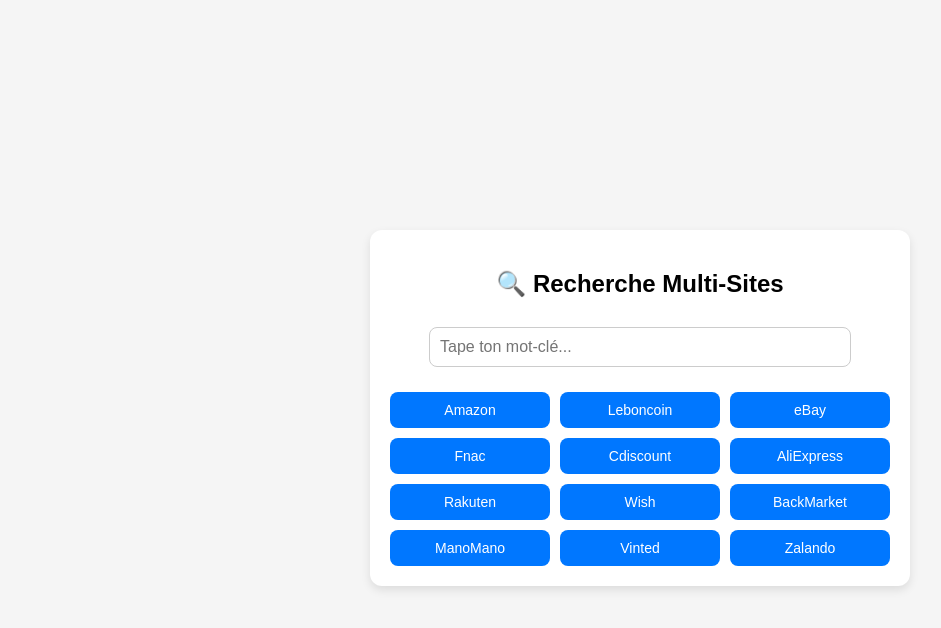
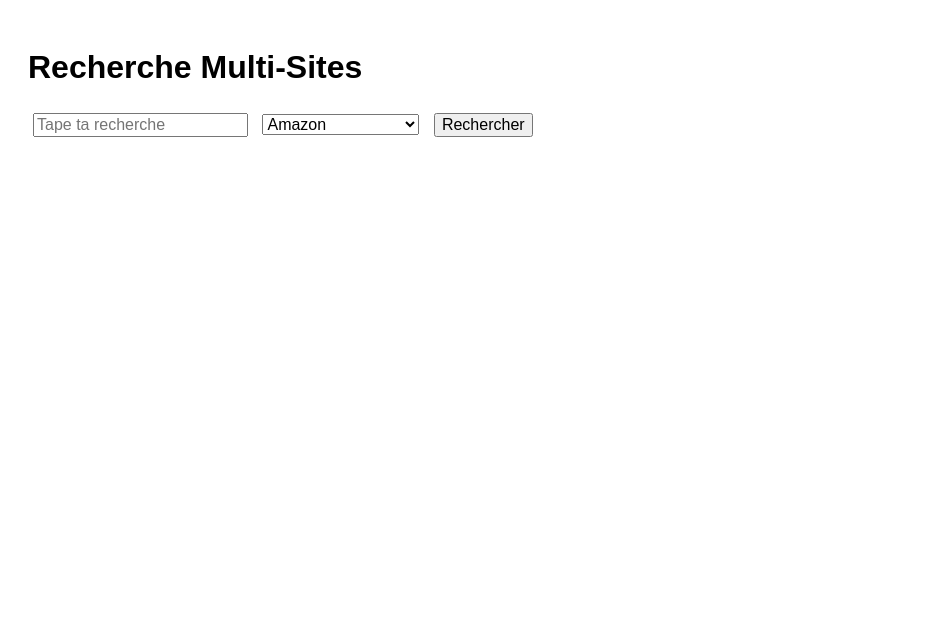
Before and after one commit to Tayzen-ItsMe/Multi-Search, a plain HTML site: page index.html in a window 1280 px wide. Shown: the whole page, without its empty margins (0-941 px from the left). Drawn offline with Linux system fonts and the light colour scheme.

Commit message:
index.html

```diff
--- a/index.html
+++ b/index.html
@@ -1,120 +1,77 @@
 <!DOCTYPE html>
 <html lang="fr">
 <head>
-  <meta charset="UTF-8">
+  <meta charset="UTF-8" />
   <title>Recherche Multi-Sites</title>
   <style>
-    body {
-      font-family: Arial, sans-serif;
-      display: flex;
-      justify-content: center;
-      align-items: center;
-      height: 100vh;
-      background: #f5f5f5;
-    }
-    .container {
-      background: white;
-      padding: 20px;
-      border-radius: 12px;
-      box-shadow: 0 4px 10px rgba(0,0,0,0.1);
-      text-align: center;
-      width: 500px;
-    }
-    input {
-      width: 80%;
-      padding: 10px;
-      margin: 10px 0;
-      border-radius: 8px;
-      border: 1px solid #ccc;
-      font-size: 16px;
-    }
-    .buttons {
-      display: grid;
-      grid-template-columns: repeat(auto-fill, minmax(120px, 1fr));
-      gap: 10px;
-      margin-top: 15px;
-    }
-    button {
-      padding: 10px;
-      border: none;
-      border-radius: 8px;
-      background: #0077ff;
-      color: white;
-      cursor: pointer;
-      font-size: 14px;
-      transition: 0.2s;
-    }
-    button:hover {
-      background: #005fcc;
-    }
+    body { font-family: Arial, sans-serif; padding: 20px; }
+    input, select, button { font-size: 1rem; margin: 5px; }
   </style>
 </head>
 <body>
-  <div class="container">
-    <h2>🔍 Recherche Multi-Sites</h2>
-    <input type="text" id="query" placeholder="Tape ton mot-clé...">
-    <div class="buttons">
-      <button onclick="search('amazon')">Amazon</button>
-      <button onclick="search('leboncoin')">Leboncoin</button>
-      <button onclick="search('ebay')">eBay</button>
-      <button onclick="search('fnac')">Fnac</button>
-      <button onclick="search('cdiscount')">Cdiscount</button>
-      <button onclick="search('aliexpress')">AliExpress</button>
-      <button onclick="search('rakuten')">Rakuten</button>
-      <button onclick="search('wish')">Wish</button>
-      <button onclick="search('backmarket')">BackMarket</button>
-      <button onclick="search('manomano')">ManoMano</button>
-      <button onclick="search('vinted')">Vinted</button>
-      <button onclick="search('zalando')">Zalando</button>
-    </div>
-  </div>
+  <h1>Recherche Multi-Sites</h1>
+  <input type="text" id="query" placeholder="Tape ta recherche" />
+  <select id="siteSelect">
+    <!-- Généraux -->
+    <option value="https://www.amazon.fr/s?k=">Amazon</option>
+    <option value="https://www.ebay.fr/sch/i.html?_nkw=">eBay</option>
+    <option value="https://www.cdiscount.com/search/10/">Cdiscount</option>
+    <option value="https://www.fnac.com/SearchResult/ResultList.aspx?Search=">Fnac</option>
+    <option value="https://www.aliexpress.com/wholesale?SearchText=">AliExpress</option>
+    <option value="https://www.rakuten.fr/search/">Rakuten</option>
+    <option value="https://www.wish.com/search/">Wish</option>
+    <option value="https://www.manomano.fr/search?text=">ManoMano</option>
+    <option value="https://www.conforama.fr/recherche?q=">Conforama</option>
+    <option value="https://www.laredoute.fr/ppdp/search.aspx?search=">La Redoute</option>
+    <option value="https://www.carrefour.fr/s?q=">Carrefour</option>
+    <option value="https://www.auchan.fr/recherche?text=">Auchan</option>
+    <option value="https://www.boulanger.com/resultats?tr=">Boulanger</option>
+    <option value="https://www.darty.com/nav/recherche?search=">Darty</option>
+    <option value="https://www.decathlon.fr/search?Ntt=">Decathlon</option>
+    <option value="https://www.leroymerlin.fr/recherche/?q=">Leroy Merlin</option>
+    <option value="https://www.castorama.fr/recherche?text=">Castorama</option>
+
+    <!-- Mode & accessoires -->
+    <option value="https://www.zalando.fr/catalog/?q=">Zalando</option>
+    <option value="https://www.vinted.fr/catalog?search_text=">Vinted</option>
+    <option value="https://www.shein.com/pdsearch/">Shein</option>
+    <option value="https://www.asos.com/search/?q=">ASOS</option>
+    <option value="https://www.etam.com/search?q=">Etam</option>
+    <option value="https://www.nike.com/fr/w?q=">Nike</option>
+    <option value="https://www.adidas.fr/search?q=">Adidas</option>
+    <option value="https://www.hm.com/fr/search-results?q=">H&M</option>
+    <option value="https://www.lacoste.com/fr/search?q=">Lacoste</option>
+    <option value="https://www.galerieslafayette.com/search/result/?q=">Galeries Lafayette</option>
+    <option value="https://www.printemps.com/fr/fr/recherche?q=">Printemps</option>
+
+    <!-- High-tech & gaming -->
+    <option value="https://www.materiel.net/search/?q=">Materiel.net</option>
+    <option value="https://www.ldlc.com/recherche/?term=">LDLC</option>
+    <option value="https://www.rueducommerce.fr/recherche?q=">Rue du Commerce</option>
+    <option value="https://www.topachat.com/pages/recherche.php?mc=">TopAchat</option>
+    <option value="https://store.steampowered.com/search/?term=">Steam</option>
+    <option value="https://www.instant-gaming.com/fr/rechercher/?query=">Instant Gaming</option>
+    <option value="https://www.g2a.com/search?query=">G2A</option>
+    <option value="https://www.greenmangaming.com/search/?query=">GreenManGaming</option>
+
+    <!-- Occasion / Reconditionné -->
+    <option value="https://www.leboncoin.fr/recherche/?text=">Leboncoin</option>
+    <option value="https://www.backmarket.fr/search?slug=">BackMarket</option>
+    <option value="https://fr.shopping.rakuten.com/search/">Rakuten Occasion</option>
+  </select>
+  <button id="searchBtn">Rechercher</button>
 
   <script>
-    function search(site) {
-      const query = document.getElementById("query").value.trim();
-      if (!query) return alert("Écris un mot-clé !");
-
-      let url = "";
-      switch(site) {
-        case "amazon":
-          url = "https://www.amazon.fr/s?k=" + encodeURIComponent(query);
-          break;
-        case "leboncoin":
-          url = "https://www.leboncoin.fr/recherche?text=" + encodeURIComponent(query);
-          break;
-        case "ebay":
-          url = "https://www.ebay.fr/sch/i.html?_nkw=" + encodeURIComponent(query);
-          break;
-        case "fnac":
-          url = "https://www.fnac.com/SearchResult/ResultList.aspx?Search=" + encodeURIComponent(query);
-          break;
-        case "cdiscount":
-          url = "https://www.cdiscount.com/search/10/" + encodeURIComponent(query) + ".html";
-          break;
-        case "aliexpress":
-          url = "https://fr.aliexpress.com/wholesale?SearchText=" + encodeURIComponent(query);
-          break;
-        case "rakuten":
-          url = "https://fr.shopping.rakuten.com/s/?k=" + encodeURIComponent(query);
-          break;
-        case "wish":
-          url = "https://www.wish.com/search/" + encodeURIComponent(query);
-          break;
-        case "backmarket":
-          url = "https://www.backmarket.fr/search?q=" + encodeURIComponent(query);
-          break;
-        case "manomano":
-          url = "https://www.manomano.fr/recherche/" + encodeURIComponent(query);
-          break;
-        case "vinted":
-          url = "https://www.vinted.fr/catalog?search_text=" + encodeURIComponent(query);
-          break;
-        case "zalando":
-          url = "https://www.zalando.fr/catalogue/?q=" + encodeURIComponent(query);
-          break;
+    document.getElementById('searchBtn').addEventListener('click', function() {
+      const query = encodeURIComponent(document.getElementById('query').value);
+      const base = document.getElementById('siteSelect').value;
+      if (query.trim() === '') {
+        alert('Merci de saisir une recherche.');
+        return;
       }
-      window.open(url, "_blank");
-    }
+      const url = base + query;
+      window.open(url, '_blank');
+    });
   </script>
 </body>
 </html>
```
